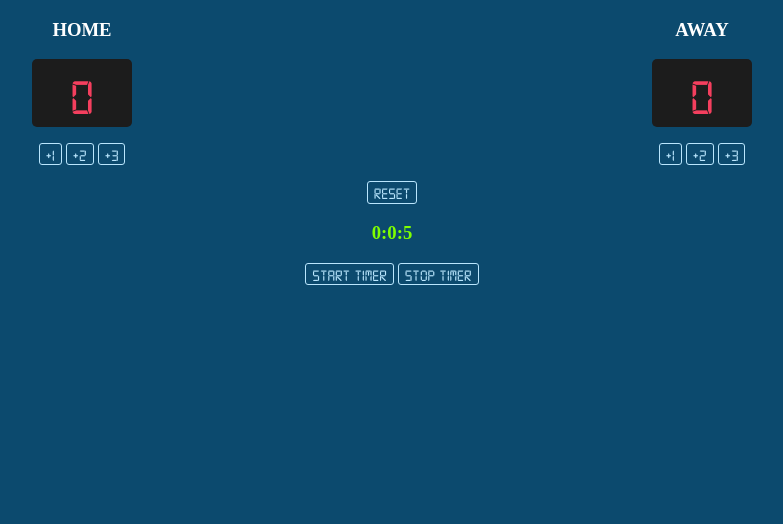
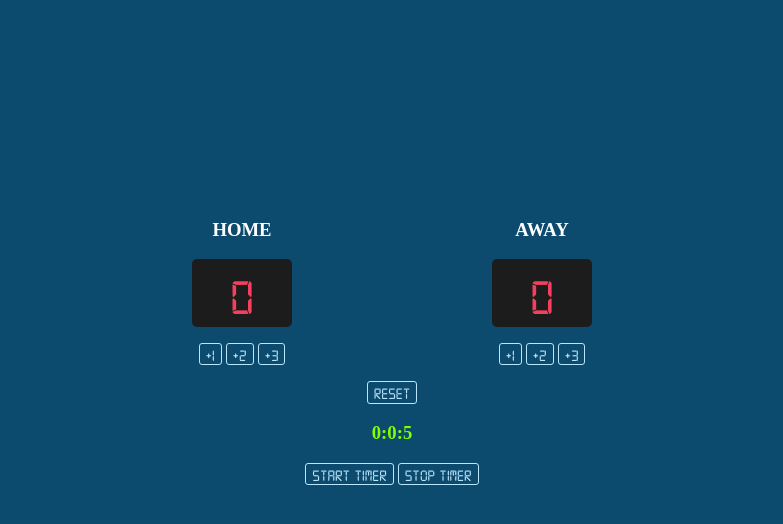
Before and after one commit to nickhoggett/Scoreboard, a website built with Vite: page index.html in a window 1280 px wide. Shown: the whole page, without its empty margins (248-1031 px from the left). Built offline with nearby package versions, Linux system fonts and the light colour scheme.

Commit message:
Desktop view fixed
HTML - Added main container.
CSS - added 50% width  and margin to div within original container.

```diff
--- a/index.css
+++ b/index.css
@@ -9,11 +9,20 @@ body {
     color: white;
 }
 
+.main-container {
+    width: 50%;
+    margin: 200px auto;
+}
+
 .container {
     display: flex;
     justify-content: space-around;
     text-align: center;
     margin: 0 20px;
+}
+
+.container div {
+    margin: 0 10px;
 }
 
 .score {
--- a/index.html
+++ b/index.html
@@ -6,6 +6,7 @@
 </head>
 
 <body>
+    <div class="main-container">
         <div class="container">
             <div>
                 <h3>HOME</h3>
@@ -34,6 +35,7 @@
                 <button id="stoptimer" onclick="clearInterval(timer)">Stop Timer</button>
             </div>
         </div>
+    </div>
     <script src="index.js"></script>
 </body>
 
```
Lines whose indentation alone changed are shown as unchanged.
